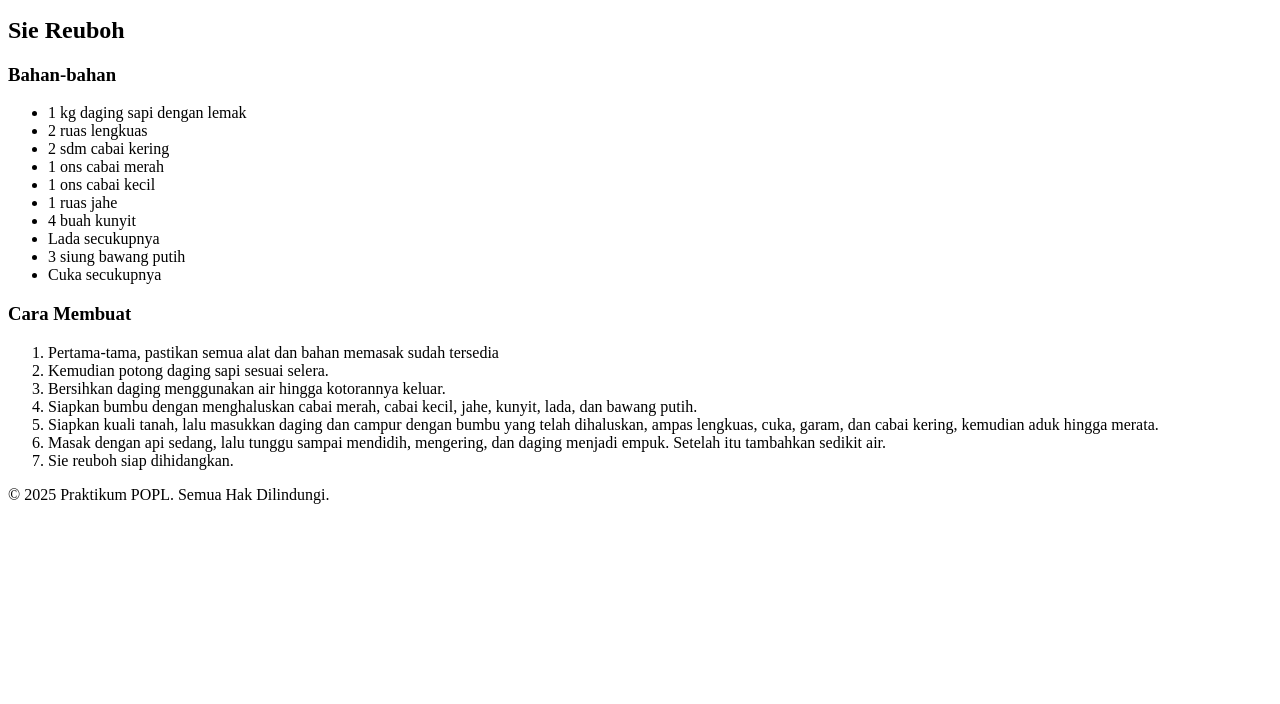
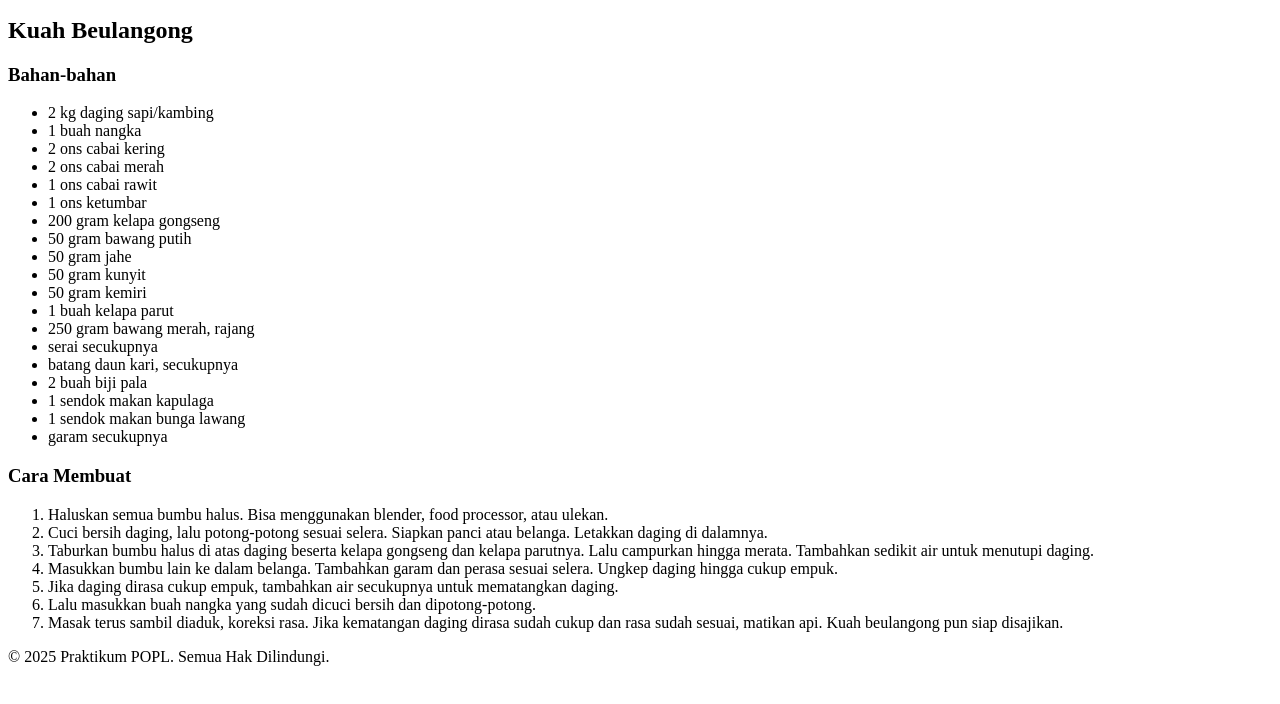
Before and after one commit to sifffA/Buku_Resep_Aceh, a plain HTML site: page index.html in a window 1280 px wide. Shown: the part 50-754 px from the top of the page. Drawn offline with Linux system fonts and the light colour scheme.

Commit message:
ubah resep sifa

```diff
--- a/index.html
+++ b/index.html
@@ -13,29 +13,38 @@
 
 <!-- Tempat main -->
 <div id="main">
-  <h2>Sie Reuboh</h2>
+  <h2>Kuah Beulangong</h2>
   <h3>Bahan-bahan</h3>
   <ul>
-    <li>1 kg daging sapi dengan lemak</li>
-    <li>2 ruas lengkuas</li>
-    <li>2 sdm cabai kering</li>
-    <li>1 ons cabai merah</li>
-    <li>1 ons cabai kecil</li>
-    <li>1 ruas jahe</li>
-    <li>4 buah kunyit</li>
-    <li>Lada secukupnya</li>
-    <li>3 siung bawang putih</li>
-    <li>Cuka secukupnya</li>
+    <li>2 kg daging sapi/kambing</li>
+    <li>1 buah nangka</li>
+    <li>2 ons cabai kering</li>
+    <li>2 ons cabai merah</li>
+    <li>1 ons cabai rawit</li>
+    <li>1 ons ketumbar</li>
+    <li>200 gram kelapa gongseng</li>
+    <li>50 gram bawang putih</li>
+    <li>50 gram jahe</li>
+    <li>50 gram kunyit</li>
+    <li>50 gram kemiri</li>
+    <li>1 buah kelapa parut</li>
+    <li>250 gram bawang merah, rajang</li>
+    <li>serai secukupnya</li>
+    <li>batang daun kari, secukupnya</li>
+    <li>2 buah biji pala</li>
+    <li>1 sendok makan kapulaga</li>
+    <li>1 sendok makan bunga lawang</li>
+    <li>garam secukupnya</li>
   </ul>
   <h3>Cara Membuat</h3>
   <ol>
-    <li>Pertama-tama, pastikan semua alat dan bahan memasak sudah tersedia</li>
-    <li>Kemudian potong daging sapi sesuai selera.</li>
-    <li>Bersihkan daging menggunakan air hingga kotorannya keluar.</li>
-    <li>Siapkan bumbu dengan menghaluskan cabai merah, cabai kecil, jahe, kunyit, lada, dan bawang putih.</li>
-    <li>Siapkan kuali tanah, lalu masukkan daging dan campur dengan bumbu yang telah dihaluskan, ampas lengkuas, cuka, garam, dan cabai kering, kemudian aduk hingga merata.</li>
-    <li>Masak dengan api sedang, lalu tunggu sampai mendidih, mengering, dan daging menjadi empuk. Setelah itu tambahkan sedikit air.</li>
-    <li>Sie reuboh siap dihidangkan.</li>
+    <li>Haluskan semua bumbu halus. Bisa menggunakan blender, food processor, atau ulekan.</li>
+    <li>Cuci bersih daging, lalu potong-potong sesuai selera. Siapkan panci atau belanga. Letakkan daging di dalamnya.</li>
+    <li>Taburkan bumbu halus di atas daging beserta kelapa gongseng dan kelapa parutnya. Lalu campurkan hingga merata. Tambahkan sedikit air untuk menutupi daging.</li>
+    <li>Masukkan bumbu lain ke dalam belanga. Tambahkan garam dan perasa sesuai selera. Ungkep daging hingga cukup empuk.</li>
+    <li>Jika daging dirasa cukup empuk, tambahkan air secukupnya untuk mematangkan daging.</li>
+    <li>Lalu masukkan buah nangka yang sudah dicuci bersih dan dipotong-potong.</li>
+    <li>Masak terus sambil diaduk, koreksi rasa. Jika kematangan daging dirasa sudah cukup dan rasa sudah sesuai, matikan api. Kuah beulangong pun siap disajikan.</li>
   </ol>
 </div>
 
```
